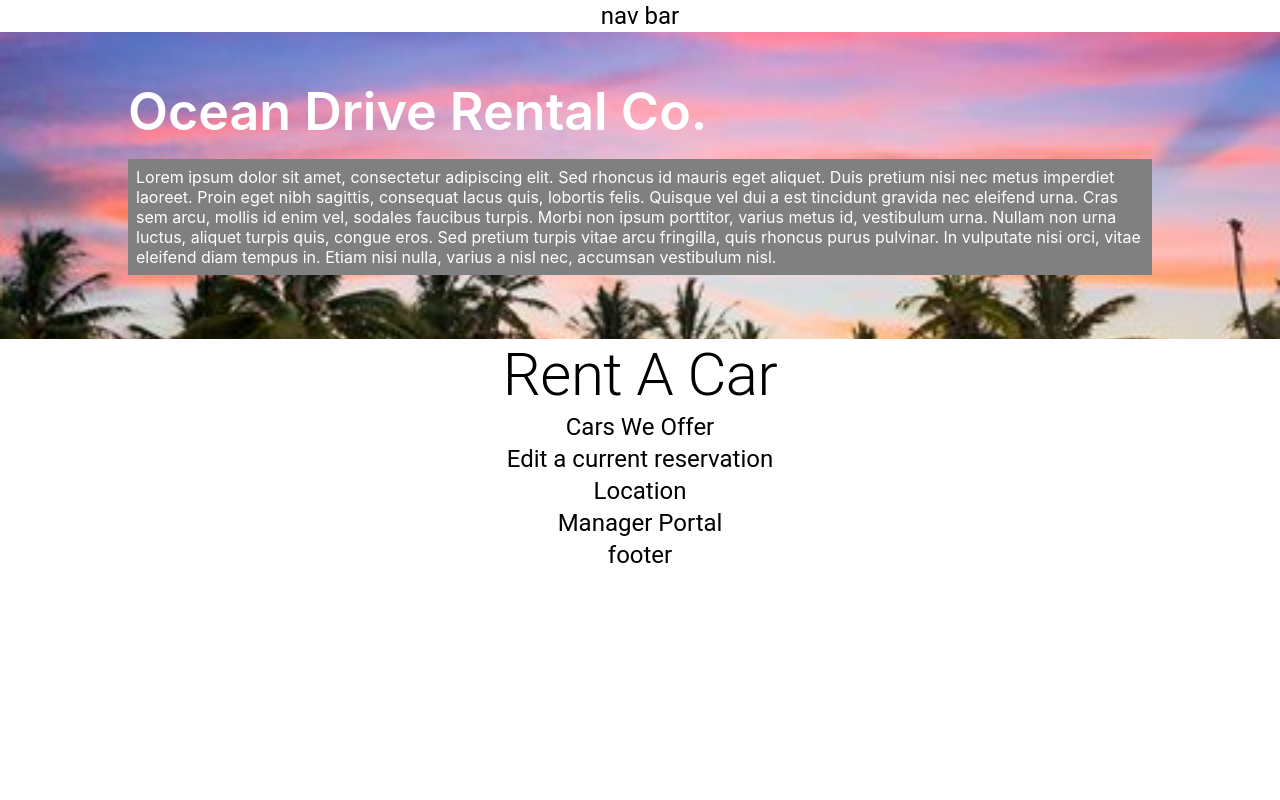
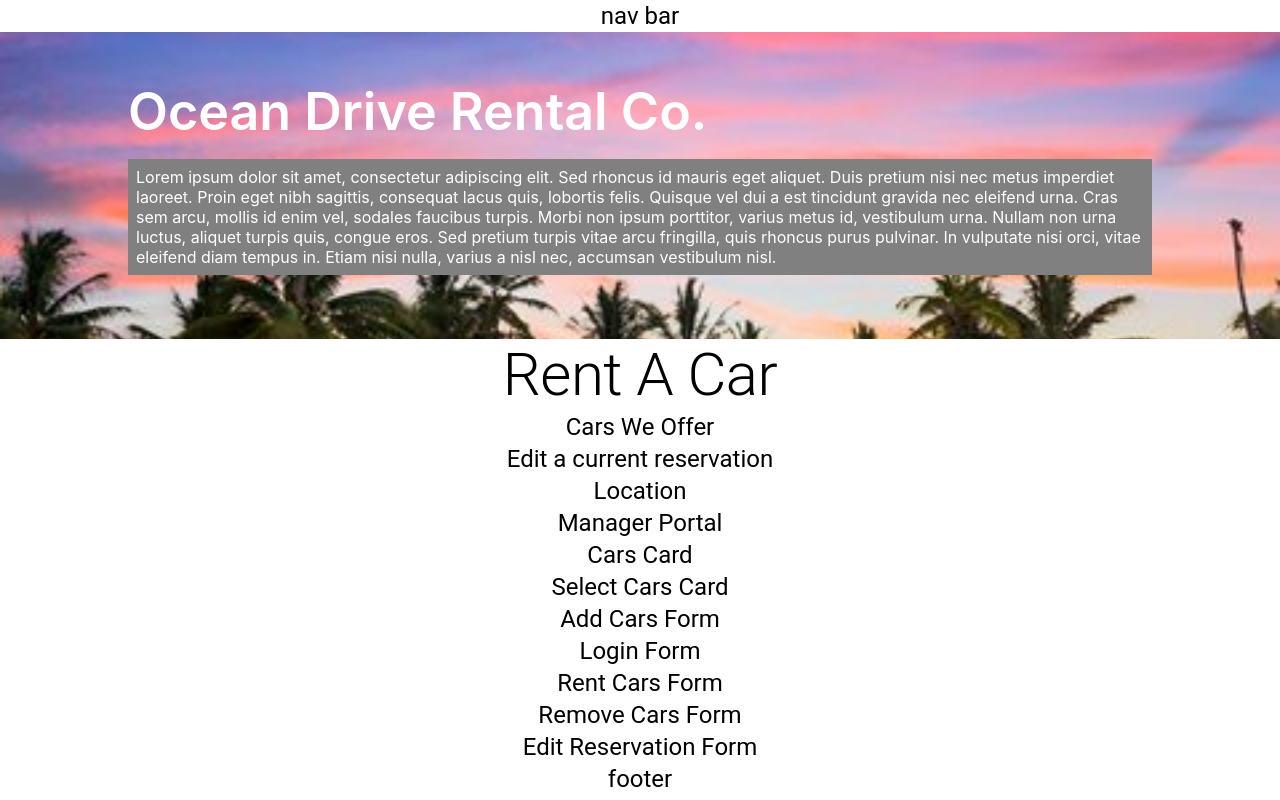
Before and after one commit to jbender8/car-rental, a React (Create React App) app: page / in a window 1280 px wide. Built offline with nearby package versions, Linux system fonts and the light colour scheme.

Commit message:
added forms and cards

```diff
--- a/src/App.js
+++ b/src/App.js
@@ -8,6 +8,13 @@ import Cars from './components/PageConatiner/Cars/Cars';
 import Location from './components/PageConatiner/location/Location';
 import EditRes from './components/PageConatiner/EditRes/EditRes';
 import Manager from './components/PageConatiner/ManagerPortal/Manager';
+import CarsCard from './components/Cards/CarsOffered/CarsCard';
+import SelectACarCard from './components/Cards/SelectACar/SelectACarCard';
+import AddCar from './components/Forms/AddCar/AddCar';
+import Login from './components/Forms/Login/Login';
+import RentACar from './components/Forms/RentACar/RentACar';
+import RemoveACar from './components/Forms/RemoveACar/RemoveACar';
+import EditReservation from './components/Forms/EditReservation/EditReservation';
 
 function App() {
   return (
@@ -19,6 +26,13 @@ function App() {
       <EditRes />
       <Location />
       <Manager />
+      <CarsCard />
+      <SelectACarCard/>
+      <AddCar/>
+      <Login />
+      <RentACar />
+      <RemoveACar />
+      <EditReservation/>
       <FooterSection />
     </div>
   );
--- /dev/null
+++ b/src/components/Cards/CarsOffered/CarsCard.jsx
@@ -0,0 +1,17 @@
+import { Typography } from "@mui/material";
+import React from "react";
+
+class Cars extends React.Component{
+    render(){
+        return(
+            <div>
+                <Typography variant="h5">Cars Card</Typography>
+            </div>
+        )
+    }
+}
+
+
+export default function CarsCard() {
+    return (<Cars/>);
+}
--- /dev/null
+++ b/src/components/Cards/SelectACar/SelectACarCard.jsx
@@ -0,0 +1,17 @@
+import { Typography } from "@mui/material";
+import React from "react";
+
+class Cars extends React.Component{
+    render(){
+        return(
+            <div>
+                <Typography variant="h5">Select Cars Card</Typography>
+            </div>
+        )
+    }
+}
+
+
+export default function SelectACarCard() {
+    return (<Cars/>);
+}
--- /dev/null
+++ b/src/components/Forms/AddCar/AddCar.jsx
@@ -0,0 +1,17 @@
+import { Typography } from "@mui/material";
+import React from "react";
+
+class AddCars extends React.Component{
+    render(){
+        return(
+            <div>
+                <Typography variant="h5">Add Cars Form </Typography>
+            </div>
+        )
+    }
+}
+
+
+export default function AddCar() {
+    return (<AddCars/>);
+}
--- /dev/null
+++ b/src/components/Forms/EditReservation/EditReservation.jsx
@@ -0,0 +1,17 @@
+import { Typography } from "@mui/material";
+import React from "react";
+
+class EditForm extends React.Component{
+    render(){
+        return(
+            <div>
+                <Typography variant="h5">Edit Reservation Form </Typography>
+            </div>
+        )
+    }
+}
+
+
+export default function EditReservation() {
+    return (<EditForm/>);
+}
--- /dev/null
+++ b/src/components/Forms/Login/Login.jsx
@@ -0,0 +1,17 @@
+import { Typography } from "@mui/material";
+import React from "react";
+
+class LoginForm extends React.Component{
+    render(){
+        return(
+            <div>
+                <Typography variant="h5">Login Form </Typography>
+            </div>
+        )
+    }
+}
+
+
+export default function Login() {
+    return (<LoginForm/>);
+}
--- /dev/null
+++ b/src/components/Forms/RemoveACar/RemoveACar.jsx
@@ -0,0 +1,17 @@
+import { Typography } from "@mui/material";
+import React from "react";
+
+class RemoveForm extends React.Component{
+    render(){
+        return(
+            <div>
+                <Typography variant="h5">Remove Cars Form </Typography>
+            </div>
+        )
+    }
+}
+
+
+export default function RemoveACar() {
+    return (<RemoveForm/>);
+}
--- /dev/null
+++ b/src/components/Forms/RentACar/RentACar.jsx
@@ -0,0 +1,17 @@
+import { Typography } from "@mui/material";
+import React from "react";
+
+class RentForm extends React.Component{
+    render(){
+        return(
+            <div>
+                <Typography variant="h5">Rent Cars Form </Typography>
+            </div>
+        )
+    }
+}
+
+
+export default function RentACar() {
+    return (<RentForm/>);
+}
```
Also changed, not shown: src/components/Cards/CarsOffered/carsCard.css (added), src/components/Cards/SelectACar/Select.css (added).
